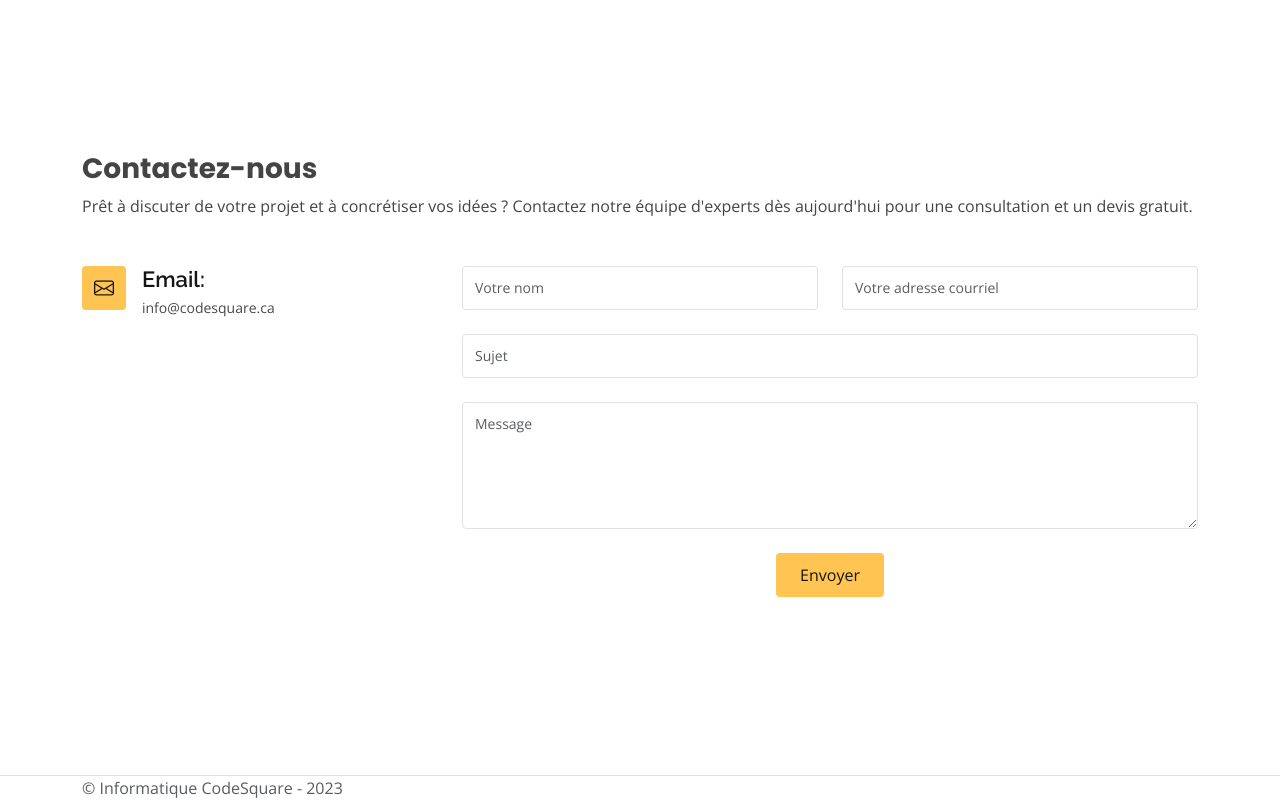
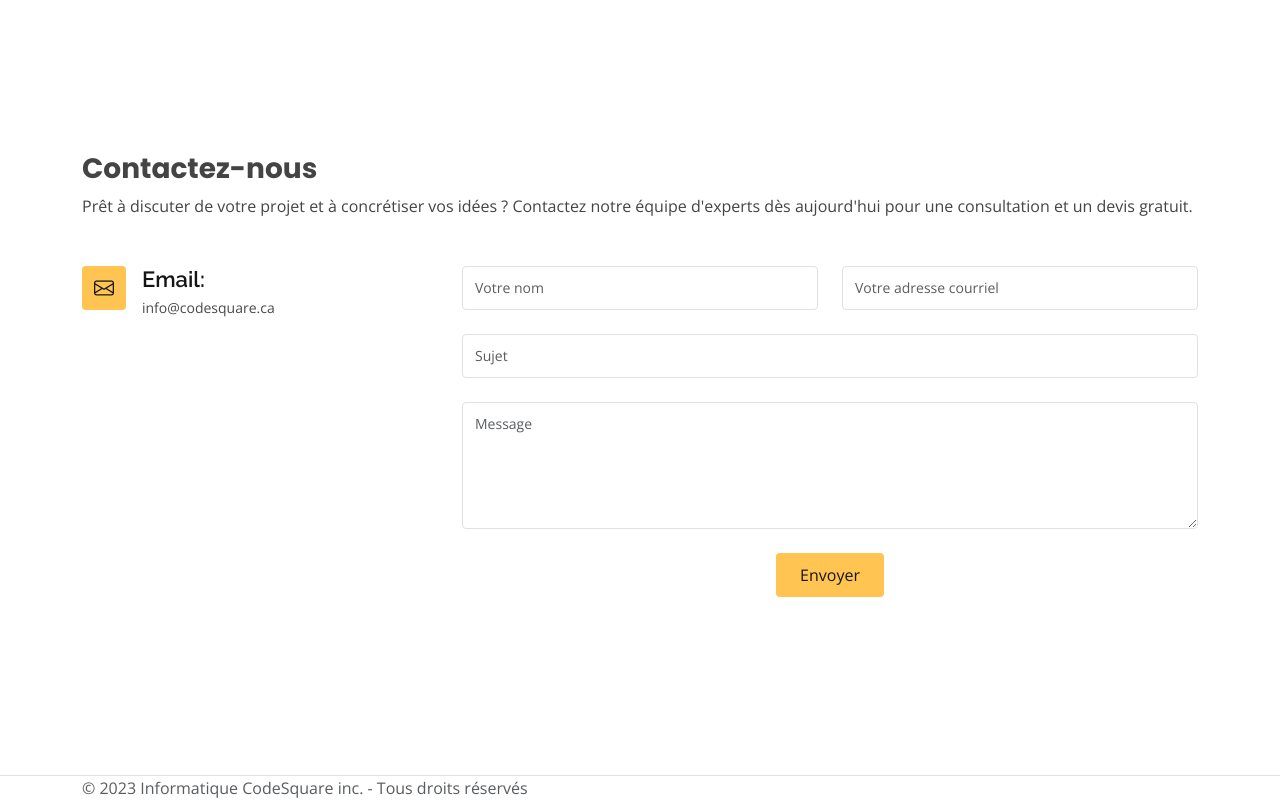
Before and after one commit to fldevelopment/CodeSquareCorpo, a plain HTML site: page index.html in a window 1280 px wide. Shown: the part 4285-5085 px from the top of the page. Drawn offline with nearby package versions, Linux system fonts and the light colour scheme.

Commit message:
Copyright

```diff
--- a/index.html
+++ b/index.html
@@ -274,7 +274,7 @@
 
     <footer class="border-top footer text-muted">
         <div class="container">
-            &copy; Informatique CodeSquare - 2023
+            &copy; 2023 Informatique CodeSquare inc. - Tous droits réservés
         </div>
     </footer>
 
```
